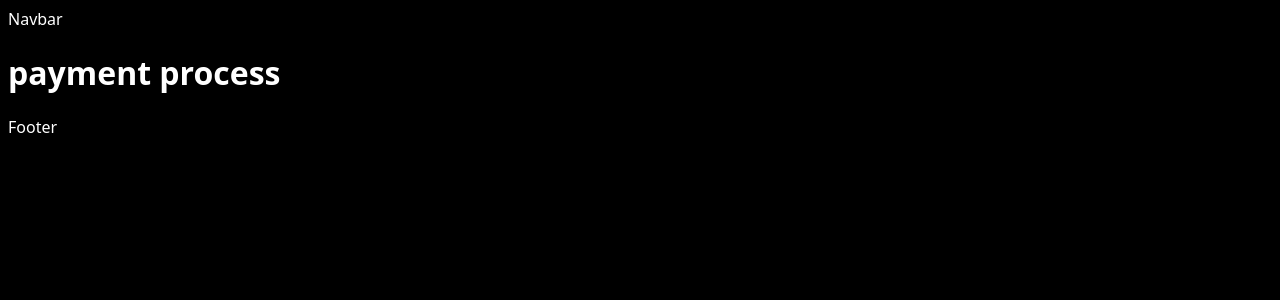
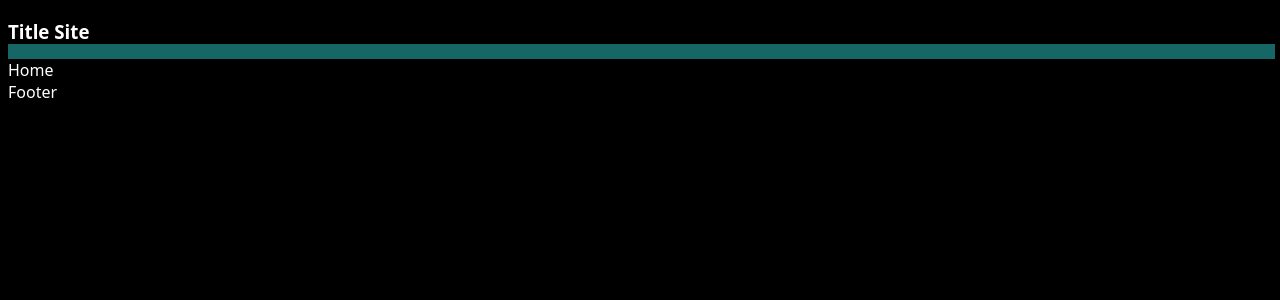
Before and after one commit to LouisWackenier/Payment-Process, a React (Vite) app: page / in a window 1280 px wide. Shown: the top 300 px of the page. Built offline with nearby package versions, Linux system fonts and the light colour scheme.

Commit message:
Working on the navbar

```diff
--- a/src/App.jsx
+++ b/src/App.jsx
@@ -1,12 +1,15 @@
 import Footer from "./components/Footer";
 import Navbar from "./components/Navbar";
+
+//PAGES
+import Home from "./Pages/Home";
 
 function App() {
 
   return (
     <div>
       <Navbar />
-      <h1>payment process</h1>
+          <Home/>
       <Footer />
     </div>
   )
--- /dev/null
+++ b/src/Pages/Home.jsx
@@ -0,0 +1,7 @@
+function Home() {
+  return (
+    <div>Home</div>
+  )
+}
+
+export default Home
--- a/src/components/Navbar.jsx
+++ b/src/components/Navbar.jsx
@@ -1,6 +1,21 @@
+import styled from "styled-components"
+
+const MainContainer = styled.div`
+    height: 5vh;
+    width: 99vw;
+    background-color: #166665;
+`;
+
+const Title = styled.h3`
+
+`;
+
 const Navbar = () => {
   return (
-    <div>Navbar</div>
+    <MainContainer>
+         <Title>Title Site</Title>
+
+    </MainContainer>
   )
 }
 
```
